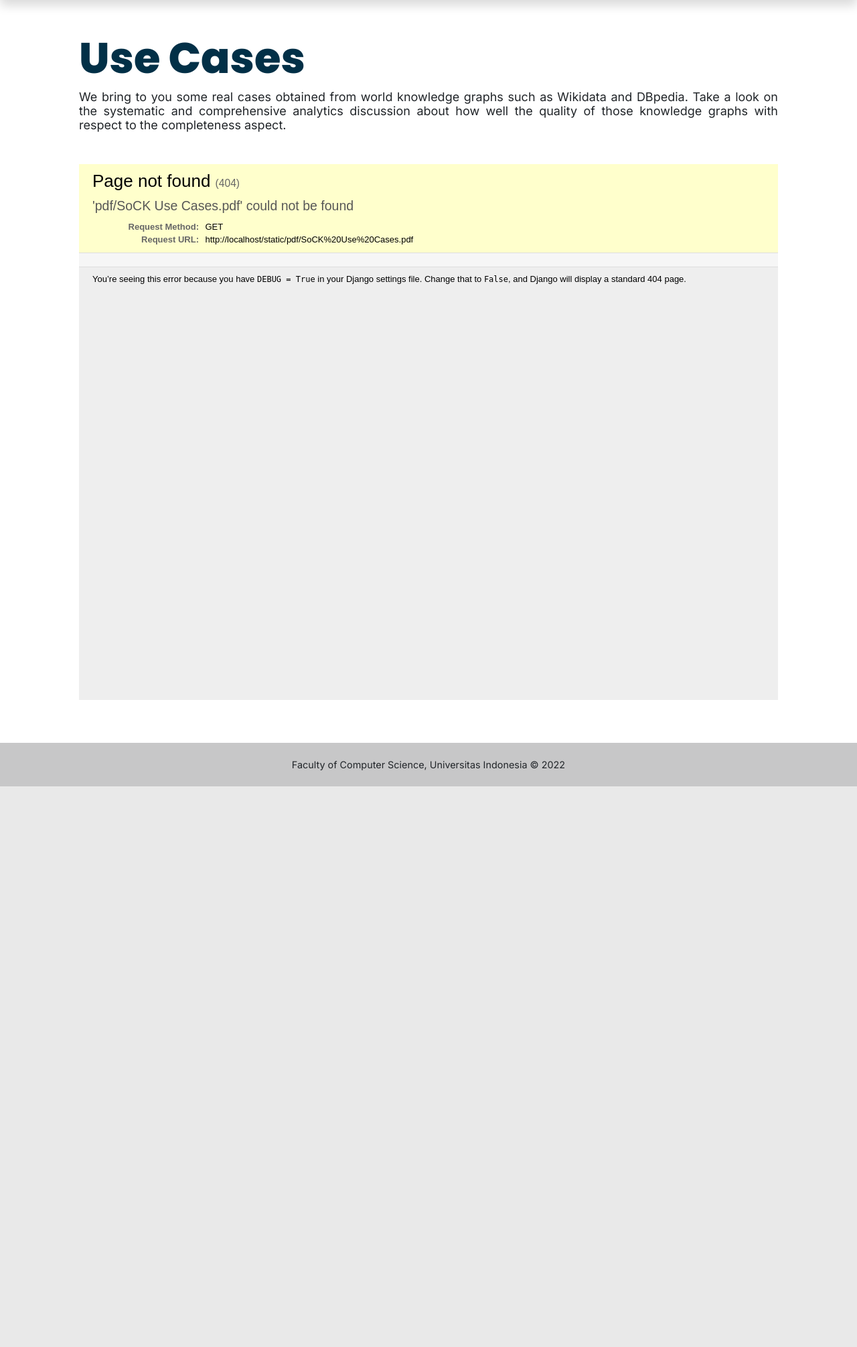
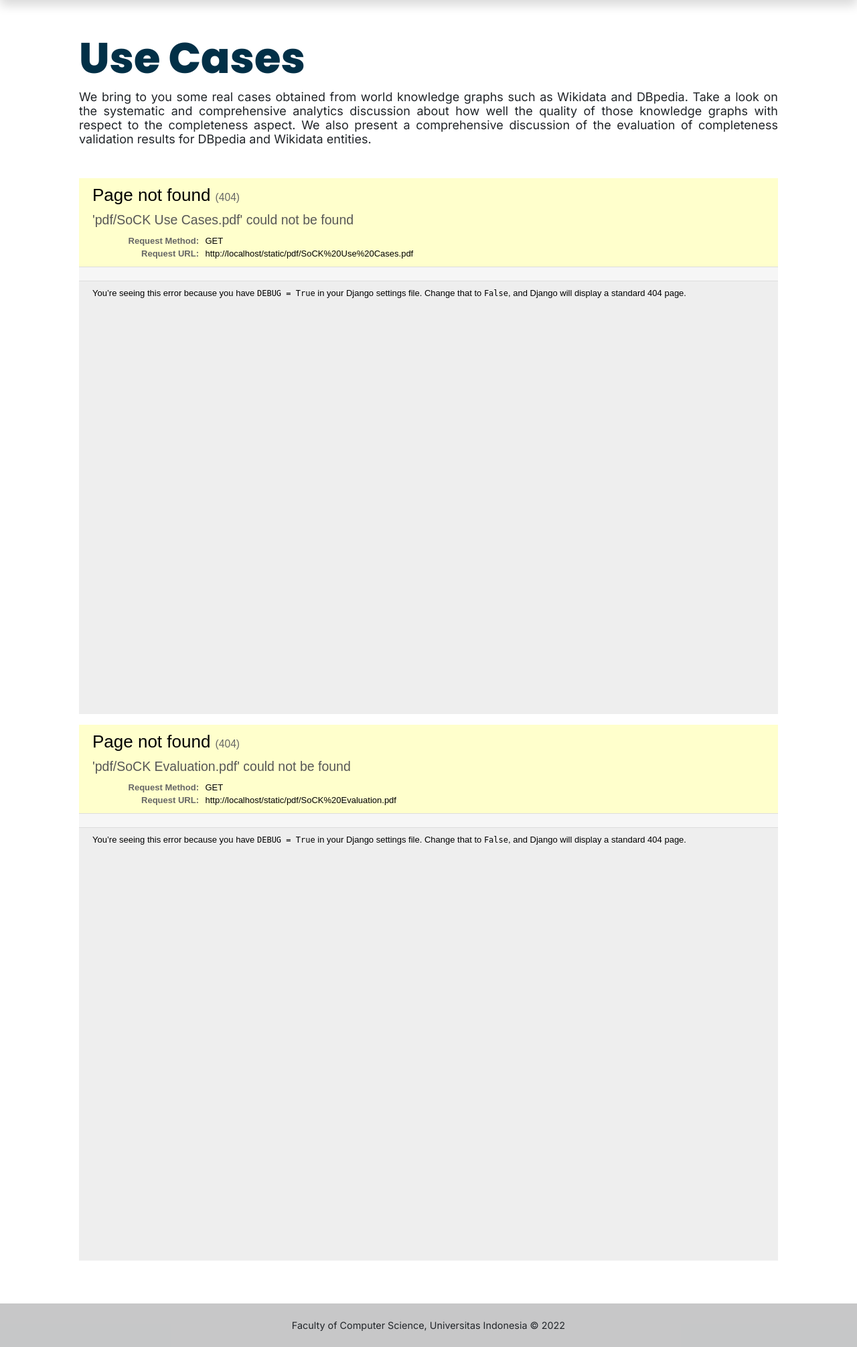
Before and after one commit to JillyCS15/sock-mirror, a Django app: page /usecase/ in a window 1280 px wide. Shown: the part 57-2068 px from the top of the page at 67% size. Before the commit the page ends 1231 px from the top, so only its background shows below. Run offline with Django 3.2, Linux system fonts and the light colour scheme; some libraries are stand-ins or nearby versions.

Commit message:
usecase: add SoCK evaluation file

```diff
--- a/usecase/templates/main/usecase-page.html
+++ b/usecase/templates/main/usecase-page.html
@@ -30,7 +30,8 @@
 					We bring to you some real cases obtained from world knowledge graphs such as
           Wikidata and DBpedia. Take a look on the systematic and comprehensive analytics
           discussion about how well the quality of those knowledge graphs with respect to
-          the completeness aspect.
+          the completeness aspect. We also present a comprehensive discussion of the
+          evaluation of completeness validation results for DBpedia and Wikidata entities.
 				</div>
         <iframe
           src="{% static 'pdf/SoCK Use Cases.pdf' %}"
@@ -42,6 +43,17 @@
             .
           </p>
         </iframe>
+
+        <iframe
+        src="{% static 'pdf/SoCK Evaluation.pdf' %}"
+        class="min-vh-100 mb-3"
+      >
+        <p>
+          Your browser does not support PDFs.
+          <a href="{% static 'pdf/SoCK Evaluation.pdf' %}">Download the PDF</a>
+          .
+        </p>
+      </iframe>
 			</div>
     </div>
   </div>
```
Also changed, not shown: 2 other files.
